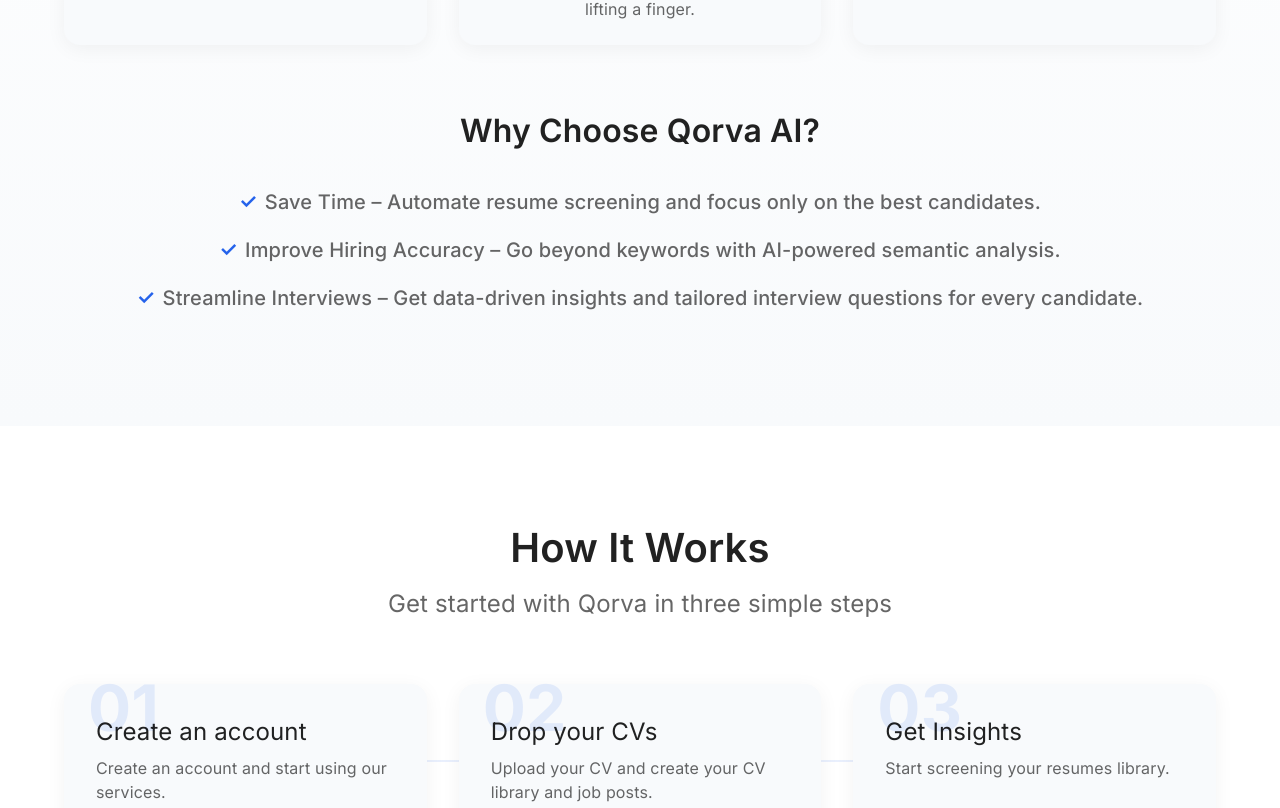
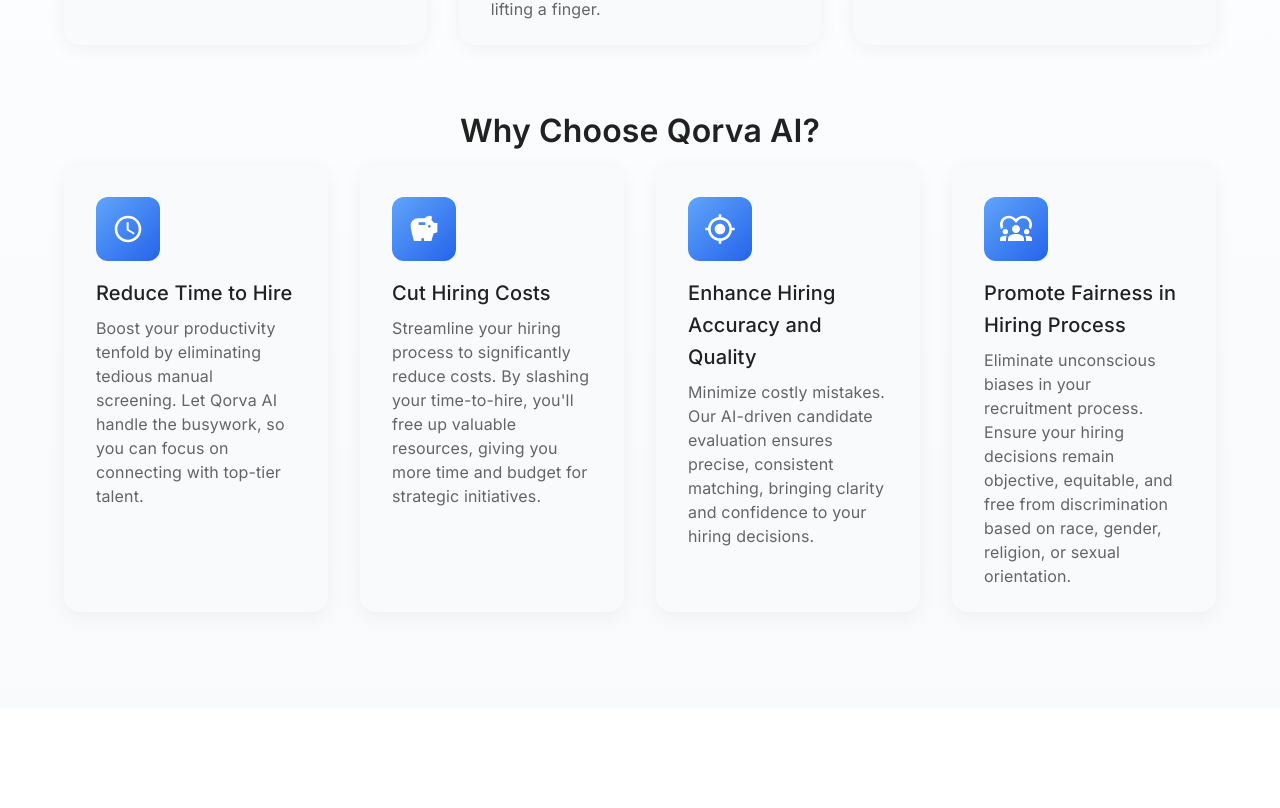
Before and after one commit to touremoh/qorva-ai-lp, a React (Vite) app: page / in a window 1280 px wide. Shown: the part 1332-2140 px from the top of the page. Built offline with nearby package versions, Linux system fonts and the light colour scheme.

Commit message:
Improve translation and feature description

```diff
--- a/src/i18n/locales/de/translation.json
+++ b/src/i18n/locales/de/translation.json
@@ -36,9 +36,22 @@
     },
     "whyChooseQorva": {
       "title": "Warum sollten Sie sich für Qorva AI entscheiden?",
-      "saveTime": "Zeitersparnis – Automatisieren Sie die Lebenslauf-Auswertung und konzentrieren Sie sich nur noch auf die besten Kandidaten.",
-      "hiringAccuracy": "Höhere Präzision bei Einstellungen – Analysieren Sie Lebensläufe über bloße Schlagwörter hinaus mit semantischer KI-Analyse.",
-      "streamlinedInterviews": "Effizientere Interviews – Erhalten Sie datenbasierte Erkenntnisse und individuell zugeschnittene Fragen für jeden Kandidaten."
+      "saveTime": {
+        "title": "Verkürzen Sie Ihre Einstellungszeit",
+        "description": "Steigern Sie Ihre Produktivität um ein Vielfaches, indem Sie zeitaufwendiges manuelles Screening eliminieren. Lassen Sie Qorva AI die Routinearbeit übernehmen, sodass Sie sich voll auf die besten Talente konzentrieren können."
+      },
+      "reduceCost": {
+        "title": "Senken Sie Ihre Einstellungskosten",
+        "description": "Optimieren Sie Ihren Recruiting-Prozess und reduzieren Sie deutlich Ihre Kosten. Durch eine kürzere Time-to-Hire schaffen Sie wertvolle Freiräume für strategische HR-Initiativen und gewinnen zusätzliches Budget für Ihr Kerngeschäft."
+      },
+      "accuracy": {
+        "title": "Erhöhen Sie Genauigkeit und Qualität Ihrer Einstellungen",
+        "description": "Minimieren Sie teure Fehler: Unsere KI-gestützte Bewerberanalyse sorgt für präzise und konsistente Ergebnisse, schafft Klarheit und gibt Ihnen Sicherheit bei Ihren Personalentscheidungen."
+      },
+      "fairness": {
+        "title": "Sorgen Sie für Fairness im Einstellungsprozess",
+        "description": "Reduzieren Sie unbewusste Vorurteile in Ihrem Recruiting. Treffen Sie objektive, faire und diskriminierungsfreie Entscheidungen – unabhängig von Herkunft, Geschlecht, Religion oder sexueller Orientierung."
+      }
     }
   },
   "howItWorks": {
@@ -87,22 +100,22 @@
     "starter": {
       "title": "Starter",
       "description": "Ideal für Einzelpersonen oder kleine Teams",
-      "cvs": "Bis zu 500 Lebensläufe"
+      "cvs": "Bis zu 500 Lebenslaufanalysen pro Monat"
     },
     "growth": {
       "title": "Wachstum",
       "description": "Ideal für wachsende Teams",
-      "cvs": "Bis zu 2500 Lebensläufe"
+      "cvs": "Bis zu 2.500 Lebenslaufanalysen pro Monat"
     },
     "professional": {
       "title": "Professional",
       "description": "Ideal für etablierte Teams",
-      "cvs": "Bis zu 10.000 Lebensläufe"
+      "cvs": "Bis zu 5.000 Lebenslaufanalysen pro Monat"
     },
     "enterprise": {
       "title": "Enterprise",
       "description": "Ideal für große Organisationen",
-      "cvs": "Unbegrenzte Lebensläufe"
+      "cvs": "Unbegrenzte Lebenslaufanalysen pro Monat"
     }
   },
   "footer": {
--- a/src/i18n/locales/en/translation.json
+++ b/src/i18n/locales/en/translation.json
@@ -36,9 +36,22 @@
     },
     "whyChooseQorva": {
       "title": "Why Choose Qorva AI?",
-      "saveTime": "Save Time – Automate resume screening and focus only on the best candidates.",
-      "hiringAccuracy": "Improve Hiring Accuracy – Go beyond keywords with AI-powered semantic analysis.",
-      "streamlinedInterviews": "Streamline Interviews – Get data-driven insights and tailored interview questions for every candidate."
+      "saveTime": {
+        "title": "Reduce Time to Hire",
+        "description": "Boost your productivity tenfold by eliminating tedious manual screening. Let Qorva AI handle the busywork, so you can focus on connecting with top-tier talent."
+      },
+      "reduceCost": {
+        "title": "Cut Hiring Costs",
+        "description": "Streamline your hiring process to significantly reduce costs. By slashing your time-to-hire, you'll free up valuable resources, giving you more time and budget for strategic initiatives."
+      },
+      "accuracy": {
+        "title": "Enhance Hiring Accuracy and Quality",
+        "description": "Minimize costly mistakes. Our AI-driven candidate evaluation ensures precise, consistent matching, bringing clarity and confidence to your hiring decisions."
+      },
+      "fairness": {
+        "title": "Promote Fairness in Hiring Process",
+        "description": "Eliminate unconscious biases in your recruitment process. Ensure your hiring decisions remain objective, equitable, and free from discrimination based on race, gender, religion, or sexual orientation."
+      }
     }
   },
   "howItWorks": {
@@ -87,22 +100,22 @@
     "starter": {
       "title": "Starter",
       "description": "Perfect for individuals or small teams",
-      "cvs": "Up to 500 CVs"
+      "cvs": "Up to 500 CVs analyses per month"
     },
     "growth": {
       "title": "Growth",
       "description": "Ideal for growing teams",
-      "cvs": "Up to 2500 CVs"
+      "cvs": "Up to 2,000 CVs analyses per month"
     },
     "professional": {
       "title": "Professional",
       "description": "Great for established teams",
-      "cvs": "Up to 10,000 CVs"
+      "cvs": "Up to 5,000 CVs analyses per month"
     },
     "enterprise": {
       "title": "Enterprise",
       "description": "Best suited for large organizations",
-      "cvs": "Unlimited CVs"
+      "cvs": "Unlimited CVs analyses per month"
     }
   },
   "footer": {
--- a/src/i18n/locales/es/translation.json
+++ b/src/i18n/locales/es/translation.json
@@ -36,9 +36,22 @@
     },
     "whyChooseQorva": {
       "title": "¿Por qué elegir Qorva AI?",
-      "saveTime": "Ahorra tiempo – Automatiza la selección de currículums y céntrate exclusivamente en los mejores candidatos.",
-      "hiringAccuracy": "Mayor precisión en la contratación – Ve más allá de las palabras clave gracias al análisis semántico inteligente.",
-      "streamlinedInterviews": "Entrevistas optimizadas – Obtén información basada en datos y preguntas personalizadas para cada candidato."
+      "saveTime": {
+        "title": "Reduce el tiempo de contratación",
+        "description": "Multiplica tu productividad al eliminar el tedioso cribado manual de currículums. Deja que Qorva AI gestione las tareas rutinarias y concéntrate plenamente en conectar con los mejores talentos."
+      },
+      "reduceCost": {
+        "title": "Reduce significativamente los costes de reclutamiento",
+        "description": "Optimiza tu proceso de selección y disminuye considerablemente los gastos asociados. Al reducir los tiempos de contratación, podrás liberar recursos clave para iniciativas estratégicas que aporten valor a tu empresa."
+      },
+      "accuracy": {
+        "title": "Incrementa la precisión y calidad de tus contrataciones",
+        "description": "Evita errores costosos: nuestro sistema inteligente basado en IA asegura evaluaciones precisas y consistentes de los candidatos, ofreciéndote claridad y confianza en cada decisión de selección."
+      },
+      "fairness": {
+        "title": "Fomenta la equidad en tus procesos de selección",
+        "description": "Elimina los sesgos inconscientes en tu estrategia de reclutamiento. Garantiza decisiones objetivas, justas e inclusivas, libres de discriminación por origen, género, religión u orientación sexual."
+      }
     }
   },
   "howItWorks": {
@@ -87,22 +100,22 @@
     "starter": {
       "title": "Inicial",
       "description": "Perfecto para individuos o equipos pequeños",
-      "cvs": "Hasta 500 CV"
+      "cvs": "Hasta 500 análisis de CV al mes"
     },
     "growth": {
       "title": "Crecimiento",
       "description": "Ideal para equipos en crecimiento",
-      "cvs": "Hasta 2500 CV"
+      "cvs": "Hasta 2.000 análisis de CV al mes"
     },
     "professional": {
       "title": "Profesional",
       "description": "Ideal para equipos establecidos",
-      "cvs": "Hasta 10.000 CV"
+      "cvs": "Hasta 5.000 análisis de CV al mes"
     },
     "enterprise": {
       "title": "Empresarial",
       "description": "Para grandes organizaciones",
-      "cvs": "CV ilimitados"
+      "cvs": "Análisis de CV ilimitados por mes"
     }
   },
   "footer": {
--- a/src/i18n/locales/fr/translation.json
+++ b/src/i18n/locales/fr/translation.json
@@ -36,9 +36,22 @@
     },
     "whyChooseQorva": {
       "title": "Pourquoi choisir Qorva AI ?",
-      "saveTime": "Gagnez du temps – Automatisez le tri des CV et concentrez-vous uniquement sur les meilleurs profils.",
-      "hiringAccuracy": "Recrutez plus précisément – Allez au-delà des mots-clés grâce à l’analyse sémantique intelligente.",
-      "streamlinedInterviews": "Optimisez vos entretiens – Obtenez des insights précis et des questions sur mesure pour chaque candidat."
+      "saveTime": {
+        "title": "Réduisez vos délais",
+        "description": "Gagnez un temps précieux en supprimant les tâches répétitives et chronophages du tri manuel des CV. Confiez ces opérations fastidieuses à Qorva AI et concentrez-vous pleinement sur l’échange avec les meilleurs talents."
+      },
+      "reduceCost": {
+        "title": "Maîtrisez vos coûts",
+        "description": "Optimisez votre processus d'embauche pour réduire considérablement vos coûts. En diminuant votre délai de recrutement, libérez des ressources essentielles pour des initiatives stratégiques à forte valeur ajoutée."
+      },
+      "accuracy": {
+        "title": "Améliorez la précision et la qualité",
+        "description": "Évitez les erreurs coûteuses : notre évaluation intelligente des candidats basée sur l'IA assure une correspondance précise et constante, renforçant ainsi la confiance dans chacune de vos décisions de recrutement."
+      },
+      "fairness": {
+        "title": "Favorisez l’équité",
+        "description": "Éliminez les biais inconscients dans votre processus de recrutement. Prenez des décisions objectives, équitables et transparentes, exemptes de discrimination liée à l’origine, au genre, à la religion ou à l’orientation sexuelle."
+      }
     }
   },
   "howItWorks": {
@@ -87,22 +100,22 @@
     "starter": {
       "title": "Starter",
       "description": "Idéal pour les particuliers ou petites équipes",
-      "cvs": "Jusqu'à 500 CV"
+      "cvs": "Jusqu'à 500 analyses de CV par mois"
     },
     "growth": {
       "title": "Croissance",
       "description": "Parfait pour les équipes en croissance",
-      "cvs": "Jusqu'à 2500 CV"
+      "cvs": "Jusqu'à 2.000 analyses de CV par mois"
     },
     "professional": {
       "title": "Professionnel",
       "description": "Idéal pour les équipes établies",
-      "cvs": "Jusqu'à 10 000 CV"
+      "cvs": "Jusqu'à 5.000 analyses de CV par mois"
     },
     "enterprise": {
       "title": "Entreprise",
       "description": "Adapté aux grandes organisations",
-      "cvs": "CV illimités"
+      "cvs": "Analyses de CV illimitées par mois"
     }
   },
   "footer": {
--- a/src/i18n/locales/it/translation.json
+++ b/src/i18n/locales/it/translation.json
@@ -36,9 +36,22 @@
     },
     "whyChooseQorva": {
       "title": "Perché scegliere Qorva AI?",
-      "saveTime": "Risparmia tempo – Automatizza lo screening dei CV e concentrati solo sui candidati migliori.",
-      "hiringAccuracy": "Assumi con più precisione – Vai oltre le semplici parole chiave grazie all’analisi semantica intelligente.",
-      "streamlinedInterviews": "Colloqui più efficaci – Ottieni insight basati sui dati e domande su misura per ogni candidato."
+      "saveTime": {
+        "title": "Riduci drasticamente i tempi di assunzione",
+        "description": "Moltiplica la tua produttività eliminando la noiosa selezione manuale dei CV. Lascia che Qorva AI svolga il lavoro di routine e dedica il tuo tempo esclusivamente ai migliori candidati."
+      },
+      "reduceCost": {
+        "title": "Abbassa significativamente i costi di recruiting",
+        "description": "Ottimizza il tuo processo di selezione riducendo sensibilmente le spese. Accorciando i tempi di assunzione, avrai più risorse e budget da dedicare a iniziative strategiche fondamentali."
+      },
+      "accuracy": {
+        "title": "Aumenta la precisione e la qualità delle assunzioni",
+        "description": "Riduci al minimo gli errori costosi. La nostra valutazione dei candidati basata sull’intelligenza artificiale garantisce una corrispondenza precisa e coerente, portando chiarezza e fiducia in ogni decisione."
+      },
+      "fairness": {
+        "title": "Favorisci l’equità nei processi di selezione",
+        "description": "Elimina i pregiudizi inconsapevoli dal processo di recruiting. Assicurati decisioni obiettive ed eque, libere da discriminazioni basate su provenienza, genere, religione o orientamento sessuale."
+      }
     }
   },
   "howItWorks": {
@@ -87,22 +100,22 @@
     "starter": {
       "title": "Starter",
       "description": "Perfetto per singoli o piccoli team",
-      "cvs": "Fino a 500 CV"
+      "cvs": "Fino a 500 CV analisi di CV al mese"
     },
     "growth": {
       "title": "Crescita",
       "description": "Ideale per team in espansione",
-      "cvs": "Fino a 2500 CV"
+      "cvs": "Fino a 2.000 analisi di CV al mese"
     },
     "professional": {
       "title": "Professionale",
       "description": "Perfetto per team consolidati",
-      "cvs": "Fino a 10.000 CV"
+      "cvs": "Fino a 5.000 analisi di CV al mese"
     },
     "enterprise": {
       "title": "Enterprise",
       "description": "Adatto per grandi organizzazioni",
-      "cvs": "CV illimitati"
+      "cvs": "Analisi illimitate di CV al mese"
     }
   },
   "footer": {
--- a/src/i18n/locales/nl/translation.json
+++ b/src/i18n/locales/nl/translation.json
@@ -36,9 +36,22 @@
     },
     "whyChooseQorva": {
       "title": "Waarom kiezen voor Qorva AI?",
-      "saveTime": "Bespaar tijd – Automatiseer CV-screening en focus je alleen nog op de beste kandidaten.",
-      "hiringAccuracy": "Meer nauwkeurigheid in je werving – Kijk verder dan trefwoorden dankzij semantische AI-analyse.",
-      "streamlinedInterviews": "Efficiëntere sollicitatiegesprekken – Ontvang inzichten op basis van data en op maat gemaakte vragen voor elke kandidaat."
+      "saveTime": {
+        "title": "Verkort je wervingstijd aanzienlijk",
+        "description": "Verhoog je productiviteit enorm door afscheid te nemen van het tijdrovende, handmatige screenen van CV’s. Laat Qorva AI het routinematige werk doen, zodat jij je volledig kunt richten op het contact met topkandidaten."
+      },
+      "reduceCost": {
+        "title": "Verlaag aanzienlijk je wervingskosten",
+        "description": "Optimaliseer je wervingsproces en bespaar aanzienlijk op kosten. Door je time-to-hire drastisch te verminderen, creëer je ruimte in je budget en agenda voor strategische HR-initiatieven."
+      },
+      "accuracy": {
+        "title": "Verhoog de nauwkeurigheid en kwaliteit van je selecties",
+        "description": "Vermijd kostbare vergissingen. Onze AI-gestuurde evaluatie van kandidaten zorgt voor een precieze en consistente matching, zodat je met vertrouwen de beste beslissingen kunt nemen."
+      },
+      "fairness": {
+        "title": "Garandeer eerlijkheid in je wervingsproces",
+        "description": "Verminder onbewuste vooroordelen tijdens het werven. Maak objectieve en rechtvaardige beslissingen zonder discriminatie op basis van afkomst, geslacht, religie of seksuele oriëntatie."
+      }
     }
   },
   "howItWorks": {
@@ -87,22 +100,22 @@
     "starter": {
       "title": "Starter",
       "description": "Perfect voor individuen of kleine teams",
-      "cvs": "Tot 500 CV's"
+      "cvs": "Tot 500 cv-analyses per maand"
     },
     "growth": {
       "title": "Groei",
       "description": "Ideaal voor groeiende teams",
-      "cvs": "Tot 2500 CV's"
+      "cvs": "Tot 2.000 cv-analyses per maand"
     },
     "professional": {
       "title": "Professioneel",
       "description": "Perfect voor gevestigde teams",
-      "cvs": "Tot 10.000 CV's"
+      "cvs": "Tot 5.000 cv-analyses per maand"
     },
     "enterprise": {
       "title": "Enterprise",
       "description": "Geschikt voor grote organisaties",
-      "cvs": "Onbeperkt aantal CV's"
+      "cvs": "Ongelimiteerde cv-analyses per maand"
     }
   },
   "footer": {
--- a/src/i18n/locales/pt/translation.json
+++ b/src/i18n/locales/pt/translation.json
@@ -36,9 +36,22 @@
     },
     "whyChooseQorva": {
       "title": "Por que escolher o Qorva AI?",
-      "saveTime": "Economize tempo – Automatize a triagem de currículos e concentre-se apenas nos melhores candidatos.",
-      "hiringAccuracy": "Mais precisão nas contratações – Vá além das palavras-chave com análise semântica inteligente.",
-      "streamlinedInterviews": "Entrevistas mais eficientes – Obtenha insights baseados em dados e perguntas personalizadas para cada candidato."
+      "saveTime": {
+        "title": "Reduza drasticamente o tempo de contratação",
+        "description": "Multiplique sua produtividade ao eliminar a triagem manual tediosa de currículos. Deixe o trabalho repetitivo com o Qorva AI e concentre-se em estabelecer conexões significativas com os melhores talentos."
+      },
+      "reduceCost": {
+        "title": "Diminua significativamente os custos de recrutamento",
+        "description": "Otimize seu processo seletivo reduzindo consideravelmente as despesas. Ao encurtar o tempo de contratação, você libera recursos importantes para iniciativas estratégicas e focadas no crescimento da sua empresa."
+      },
+      "accuracy": {
+        "title": "Aumente a precisão e a qualidade das contratações",
+        "description": "Evite erros caros. Nossa avaliação de candidatos impulsionada por inteligência artificial garante correspondências precisas e consistentes, proporcionando clareza e segurança em todas as suas decisões de recrutamento."
+      },
+      "fairness": {
+        "title": "Promova equidade no processo de seleção",
+        "description": "Elimine preconceitos inconscientes em seu processo seletivo. Garanta decisões objetivas, justas e inclusivas, livres de discriminação por raça, gênero, religião ou orientação sexual."
+      }
     }
   },
   "howItWorks": {
@@ -87,22 +100,22 @@
     "starter": {
       "title": "Inicial",
       "description": "Ideal para indivíduos ou pequenas equipes",
-      "cvs": "Até 500 currículos"
+      "cvs": "Até 500 análises de currículos por mês"
     },
     "growth": {
       "title": "Crescimento",
       "description": "Ideal para equipes em crescimento",
-      "cvs": "Até 2500 currículos"
+      "cvs": "Até 2.000 análises de currículos por mês"
     },
     "professional": {
       "title": "Profissional",
       "description": "Ótimo para equipes consolidadas",
-      "cvs": "Até 10.000 currículos"
+      "cvs": "Até 5.000 análises de currículos por mês"
     },
     "enterprise": {
       "title": "Corporativo",
       "description": "Melhor para grandes organizações",
-      "cvs": "Currículos ilimitados"
+      "cvs": "Análises ilimitadas de currículos por mês"
     }
   },
   "footer": {
--- a/src/sections/Features.jsx
+++ b/src/sections/Features.jsx
@@ -4,6 +4,10 @@
 import QuestionAnswerIcon from '@mui/icons-material/QuestionAnswer';
 import { styled } from '@mui/material/styles';
 import { useTranslation } from 'react-i18next';
+import AccessTimeIcon from '@mui/icons-material/AccessTime';
+import SavingsIcon from '@mui/icons-material/Savings';
+import GpsFixedIcon from '@mui/icons-material/GpsFixed';
+import Diversity1Icon from '@mui/icons-material/Diversity1';
 
 const FeatureCard = styled(Card)(({ theme }) => ({
   height: '100%',
@@ -52,10 +56,33 @@
 function Features() {
   const { t } = useTranslation();
 
+  // const benefits = [
+  //   `${t('features.whyChooseQorva.saveTime')}`,
+  //   `${t('features.whyChooseQorva.hiringAccuracy')}`,
+  //   `${t('features.whyChooseQorva.streamlinedInterviews')}`
+  // ];
+
   const benefits = [
-    `${t('features.whyChooseQorva.saveTime')}`,
-    `${t('features.whyChooseQorva.hiringAccuracy')}`,
-    `${t('features.whyChooseQorva.streamlinedInterviews')}`
+    {
+      icon: <AccessTimeIcon sx={{ fontSize: 32 }} />,
+      title: `${t('features.whyChooseQorva.saveTime.title')}`,
+      description: `${t('features.whyChooseQorva.saveTime.description')}`,
+    },
+    {
+      icon: <SavingsIcon sx={{ fontSize: 32 }} />,
+      title: `${t('features.whyChooseQorva.reduceCost.title')}`,
+      description: `${t('features.whyChooseQorva.reduceCost.description')}`,
+    },
+    {
+      icon: <GpsFixedIcon sx={{ fontSize: 32 }} />,
+      title: `${t('features.whyChooseQorva.accuracy.title')}`,
+      description: `${t('features.whyChooseQorva.accuracy.description')}`,
+    },
+    {
+      icon: <Diversity1Icon sx={{ fontSize: 32 }} />,
+      title: `${t('features.whyChooseQorva.fairness.title')}`,
+      description: `${t('features.whyChooseQorva.fairness.description')}`,
+    }
   ];
 
   return (
@@ -74,7 +101,7 @@
             {features.map((feature, index) => (
                 <Grid item xs={12} md={4} key={index}>
                   <FeatureCard>
-                    <CardContent sx={{ textAlign: 'center', p: 4 }}>
+                    <CardContent sx={{ textAlign: 'left', p: 4 }}>
                       <IconWrapper>
                         {feature.icon}
                       </IconWrapper>
@@ -94,34 +121,25 @@
             <Typography variant="h3" component="h3" gutterBottom>
               {t('features.whyChooseQorva.title')}
             </Typography>
-            <Box sx={{ mt: 4 }}>
+            <Grid container spacing={4} >
               {benefits.map((benefit, index) => (
-                  <Typography
-                      key={index}
-                      variant="h6"
-                      component="div"
-                      color="text.secondary"
-                      sx={{
-                        display: 'flex',
-                        alignItems: 'center',
-                        justifyContent: 'center',
-                        gap: 1,
-                        mb: 2,
-                      }}
-                  >
-                    <Box
-                        component="span"
-                        sx={{
-                          color: 'primary.main',
-                          fontWeight: 'bold',
-                        }}
-                    >
-                      ✓
-                    </Box>
-                    {benefit}
-                  </Typography>
+                  <Grid item xs={12} md={3} key={index}>
+                    <FeatureCard>
+                      <CardContent sx={{ textAlign: 'left', p: 4 }}>
+                        <IconWrapper>
+                          {benefit.icon}
+                        </IconWrapper>
+                        <Typography variant="h6" component="h3" gutterBottom>
+                          {benefit.title}
+                        </Typography>
+                        <Typography variant="body1" color="text.secondary">
+                          {benefit.description}
+                        </Typography>
+                      </CardContent>
+                    </FeatureCard>
+                  </Grid>
               ))}
-            </Box>
+            </Grid>
           </Box>
         </Container>
       </Box>
```
